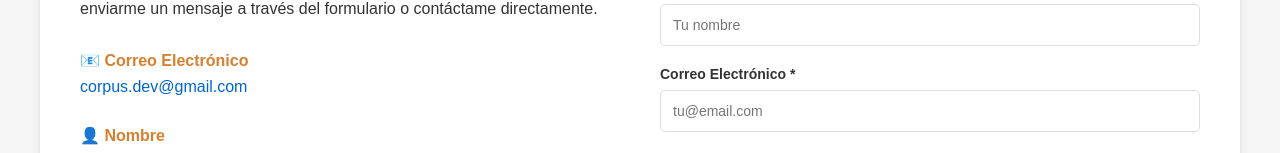
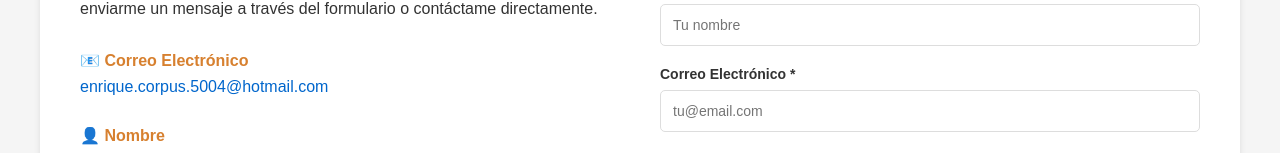
Before and after one commit to kikecorpus1/Portafolio, a plain HTML site: page pages/contacto.html in a window 1280 px wide. Shown: the part 299-452 px from the top of the page. Drawn offline with Linux system fonts and the light colour scheme.

Commit message:
Feat: :sparkles: Update email

```diff
--- a/pages/contacto.html
+++ b/pages/contacto.html
@@ -33,7 +33,7 @@
 
                 <div class="info-item">
                     <strong>📧 Correo Electrónico</strong>
-                    <a href="mailto:corpus.dev@gmail.com">corpus.dev@gmail.com</a>
+                    <a href="mailto:enrique.corpus.5004@hotmail.com">enrique.corpus.5004@hotmail.com</a>
                 </div>
 
                 <div class="info-item">
```
